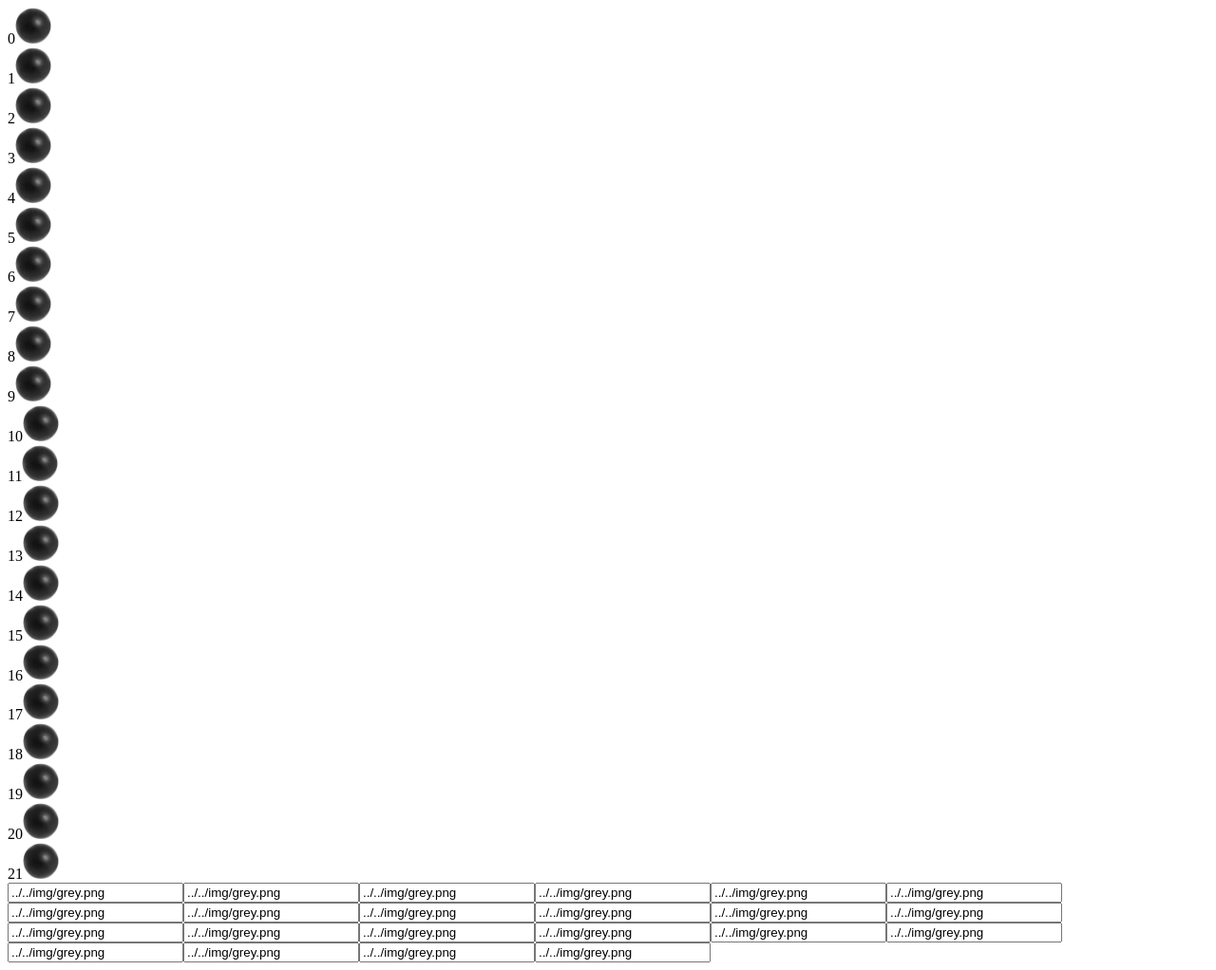
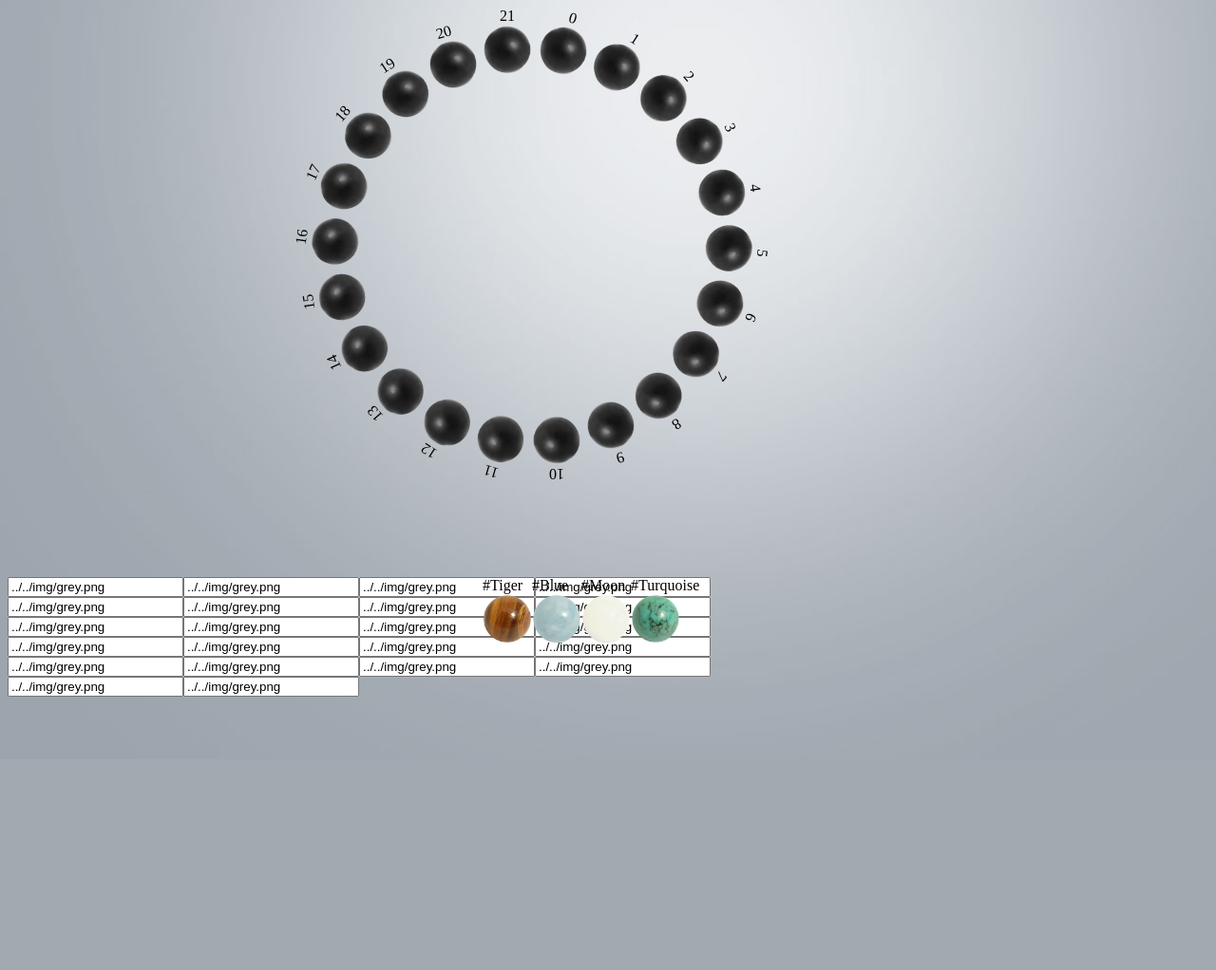
Before and after one commit to RobinLautenbach/DO_Projekt_Armband_Konfigurator, a PHP site: page /frontend/dragndrop/html5/index.php in a window 1280 px wide. Shown: the whole page at 95% size. After the commit the page ends 734 px from the top, so only its background shows below. Run offline with PHP 8.4, Linux system fonts and the light colour scheme.

Commit message:
html5 dropdown erweiterung

```diff
--- a/frontend/dragndrop/html5/index.php
+++ b/frontend/dragndrop/html5/index.php
@@ -6,28 +6,46 @@
 <body>
 
 
-<style>
-    .ball.over {
-        border: 2px dashed #000;
-    }
-</style>
+
+    <div id="bracelet">
+        <div id="palette">
+
+            <div class='ball_container palette_ball' id='ball_tiger'>
+                #Tiger
+                <div class="ball" draggable='true'>
+                    <img src='../../img/tiger.png' width='50px'/>
+                </div>
+            </div>
+
+            <div class='ball_container palette_ball' id='ball_blue'>
+                #Blue
+                <div class="ball" draggable='true'>
+                    <img src='../../img/blue.png' width='50px'/>
+                </div>
+            </div>
+
+            <div class='ball_container palette_ball' id='ball_moon'>
+                #Moon
+                <div class="ball" draggable='true'>
+                    <img src='../../img/moon.png' width='50px'/>
+                </div>
+            </div>
+
+            <div class='ball_container palette_ball' id='ball_turquoise'  >
+                #Turquoise
+                <div class="ball" draggable='true'>
+                    <img src='../../img/turquoise.png' width='50px'/>
+                </div>
+            </div>
+        </div>
 
 
-    <div id="bracelet">
-        <div class="ball" id="quadrat1" draggable="true"><header>A</header>
-            <img src="../../img/blue.png" width="50px">
-        </div>
-        <div class="ball" id="quadrat2" draggable="true"><header>B</header>
-            <img src="../../img/tiger.png" width="50px">
-        </div>
-        <div class="ball" id="quadrat3" draggable="true"><header>C</header>
-            <img src="../../img/grey.png" width="50px">
-        </div>
     </div>
 
-<div id="orbsAll">
 
-</div>
+    <div id="orbsAll">
+
+    </div>
 
 
 </body>
@@ -36,23 +54,27 @@
 <script src="../../vendor/jquery/jquery.min.js"></script>
 
 <script>
-    //Generate Platzhalter:var kugelanzahl = 24;
+    // Vars
     var stadardKugel = '../../img/grey.png';
     var kugelgroesse = '8mm';
     var kugelanzahl =22 ;
 
     var degree = 360/ kugelanzahl;
-    var html = '';
     var degree_total = 0;
 
+    const bracelet = document.querySelector('#bracelet');
+    var html = bracelet.innerHTML;
+
+
+    // Generate Bracelet HTML Code
     for(var i=0; i < kugelanzahl; i++){
-    html += "<div class='ball' id='ball"+i+"' draggable='true' data-ball-number='"+i+"' data-toggle='modal' data-target='.bs-example-modal-sm'>"+i+"<img src='"+stadardKugel+"' width='3%'/></div>";
+    html += "<div class='ball_container bracelet_ball' id='ball"+i+"'>"+i+"<div class='ball' draggable='true'><img src='"+stadardKugel+"' width='50px'/></div></div>";
     }
 
-    const bracelet = document.querySelector('#bracelet');
     bracelet.innerHTML = html;
 
-    //Generate Kugelformularfelder
+
+    // Generate Kugelformularfelder HTML Code
     var htmlOrbsAll =''
     for(var i=0; i < kugelanzahl; i++){
     htmlOrbsAll += '<input type="text" class="form-control" id="orbStyle'+i+'" value="'+stadardKugel+'">';
@@ -60,12 +82,18 @@
 
     const orbsAll = document.querySelector('#orbsAll');
     orbsAll.innerHTML = htmlOrbsAll;
+
+
+    // Rotate Bracelet Balls
+    for(var i=0; i < kugelanzahl; i++){
+        degree_total = degree_total + degree;
+        $('#ball'+i).css({ 'transform': 'rotate(' + degree_total + 'deg)'});
+    }
 </script>
 
 
 
 <script>
-
     var dragSrcEl = null;
 
     function handleDragStart(e) {
@@ -75,6 +103,8 @@
         dragSrcEl = this;
 
         e.dataTransfer.effectAllowed = 'move';
+
+        //innerHTML von Draggable in Data
         e.dataTransfer.setData('text/html', this.innerHTML);
     }
 
@@ -104,11 +134,37 @@
             e.stopPropagation(); // Stops some browsers from redirecting.
         }
 
-        // Don't do anything if dropping the same column we're dragging.
+        this.classList.remove('over');  // this / e.target is previous target element.
+
+        //Target and Source Variables
+        const $target = $(e.target);
+        const $src = $(dragSrcEl);
+
+        //Target and Source Categories
+        const target_is_bracelet = $target.parents('.ball_container').hasClass('bracelet_ball');
+        const target_is_palette = $target.parents('.ball_container').hasClass('palette_ball');
+        const src_is_bracelet =  $src.parents('.ball_container').hasClass('bracelet_ball');
+        const src_is_palette = $src.parents('.ball_container').hasClass('palette_ball');
+
+        //Statements:
+        const palette_to_bracelet = src_is_palette && target_is_bracelet;
+        const palette_to_palette = src_is_palette && target_is_palette;
+        const bracelet_to_bracelet = src_is_bracelet && target_is_bracelet;
+        const bracelet_to_palette = src_is_bracelet && target_is_palette;
+
+
+        // Keine Aktion wenn Target = Source
         if (dragSrcEl != this) {
-            // Set the source column's HTML to the HTML of the columnwe dropped on.
-            dragSrcEl.innerHTML = this.innerHTML;
-            this.innerHTML = e.dataTransfer.getData('text/html');
+            if (palette_to_bracelet){
+                this.innerHTML = e.dataTransfer.getData('text/html');
+            } else if (palette_to_palette) {
+                return;
+            } else if (bracelet_to_bracelet) {
+                dragSrcEl.innerHTML = this.innerHTML;;
+                this.innerHTML = e.dataTransfer.getData('text/html');
+            } else if (bracelet_to_palette) {
+                return;
+            }
         }
 
         return false;
@@ -120,6 +176,16 @@
         [].forEach.call(cols, function (col) {
             col.classList.remove('over');
         });
+    }
+
+    //FindParentBySelector Method
+    function findParentBySelector(elm, selector) {
+        var all = document.querySelectorAll(selector);
+        var cur = elm.parentNode;
+        while(cur && !collectionHas(all, cur)) { //keep going up until you find a match
+            cur = cur.parentNode; //go up
+        }
+        return cur; //will return null if not found
     }
 
     var cols = document.querySelectorAll('#bracelet .ball');
--- a/frontend/dragndrop/html5/style.css
+++ b/frontend/dragndrop/html5/style.css
@@ -9,58 +9,60 @@
     -webkit-user-drag: element;
 }
 
-/*.column {*/
-    /*height: 150px;*/
-    /*width: 150px;*/
-    /*float: left;*/
-    /*border: 2px solid #666666;*/
-    /*margin-right: 5px;*/
-    /*-webkit-border-radius: 10px;*/
-    /*-ms-border-radius: 10px;*/
-    /*-moz-border-radius: 10px;*/
-    /*border-radius: 10px;*/
-    /*-webkit-box-shadow: inset 0 0 3px #000;*/
-    /*-ms-box-shadow: inset 0 0 3px #000;*/
-    /*box-shadow: inset 0 0 3px #000;*/
-    /*text-align: center;*/
-    /*cursor: move;*/
-/*}*/
 
-/*.column header {*/
-    /*color: #fff;*/
-    /*text-shadow: #000 0 1px;*/
-    /*box-shadow: 5px;*/
-    /*padding: 5px;*/
-    /*color-stop(0, rgb(0, 0, 0)),*/
-    /*color-stop(0.50, rgb(79, 79, 79)),*/
-    /*color-stop(1, rgb(21, 21, 21)));*/
-   /*border-bottom: 1px solid #ddd;*/
-    /*-webkit-border-top-left-radius: 10px;*/
-    /*-moz-border-radius-topleft: 10px;*/
-    /*-ms-border-radius-topleft: 10px;*/
-    /*border-top-left-radius: 10px;*/
-    /*-webkit-border-top-right-radius: 10px;*/
-    /*-ms-border-top-right-radius: 10px;*/
-    /*-moz-border-radius-topright: 10px;*/
-    /*border-top-right-radius: 10px;*/
-/*}*/
+#palette
+{
+    position: absolute;
+    top: 600px;
+}
 
-/*#quadrat1*/
-/*{*/
-    /*background-color: green;*/
-/*}*/
+.palette_ball
+{
+    position: relative;
+    float: left;
+}
 
-/*#quadrat2*/
-/*{*/
-    /*background-color: indianred;*/
-/*}*/
+body{
+    position: relative;
+    width: 900px;
+    background-image: url(img/verlauf.jpg);
+}
 
-/*#quadrat3*/
-/*{*/
-    /*background-color: purple;*/
-/*}*/
+#bracelet{
+    margin-left: 500px;
+    position: relative;
+    float: left;
+    width: 600px;
+    height: 600px;
+}
+
+.bracelet_ball{
+    position: absolute;
+    height: 250px;
+    text-align: center;
+    transform-origin: 100% 100%; /* Drehpunkt ist untere reche Ecke */
+}
 
 
-/*.column.over {*/
-    /*border: 2px dashed #000;*/
-/*}*/
+
+.ball:hover{
+    cursor: pointer;
+}
+
+.ball p{
+    background-color: black;
+    margin-top: 0px;
+}
+
+.ball
+{
+    border: 0;
+    padding: 1px;
+}
+
+.ball.over {
+    border: 1px dashed #000;
+    padding: 0px;
+    border-radius: 25px;
+
+}
```
Also changed, not shown: frontend/configurator.css (+14 -0 lines).
